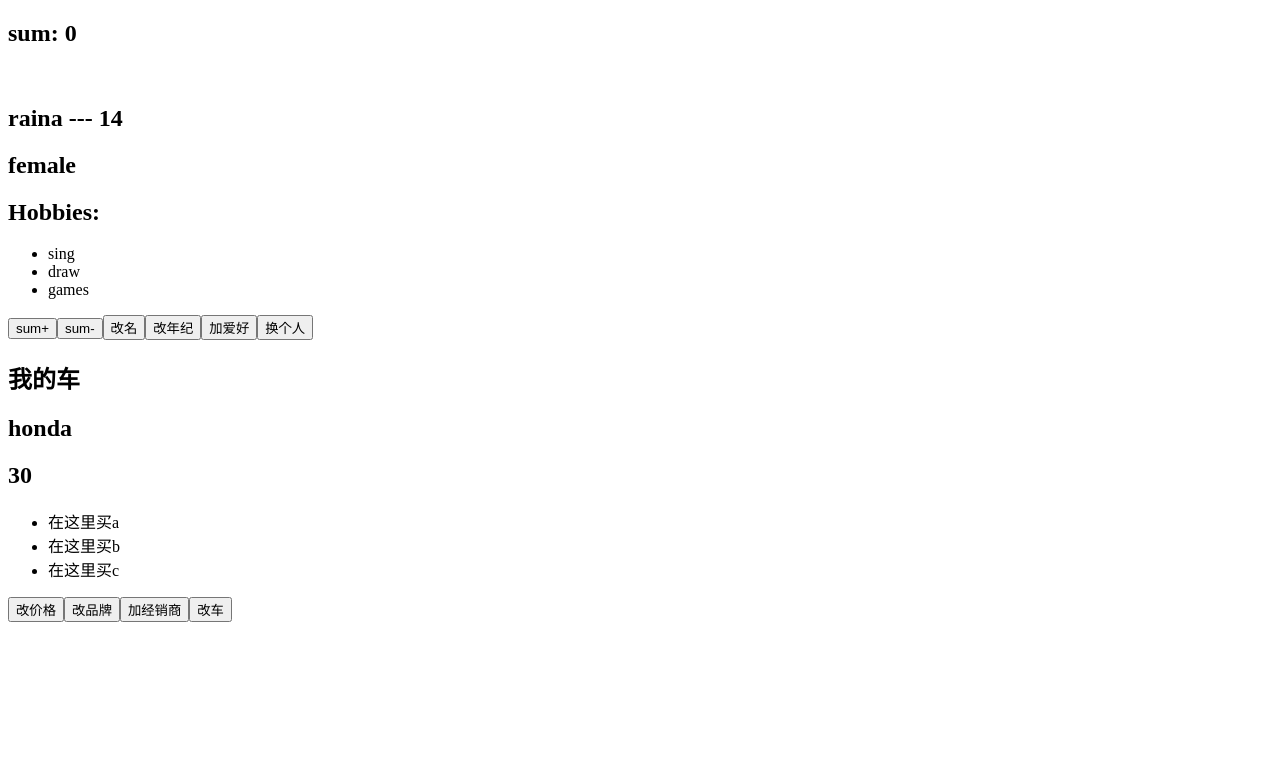
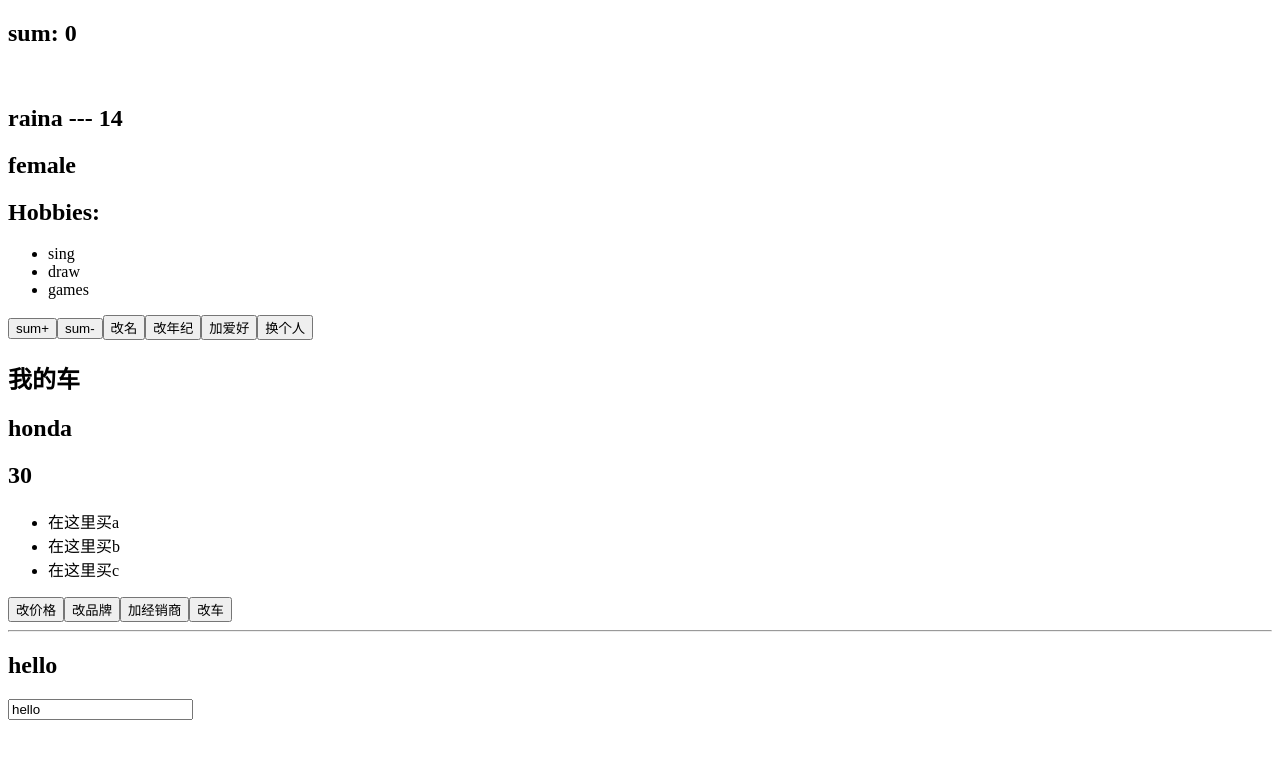
Before and after one commit to SeanMuInCa/vue3_practice2, a Vue app: page / in a window 1280 px wide. Shown: the top 758 px of the page. Built offline with nearby package versions, Linux system fonts and the light colour scheme.

Commit message:
customRef

```diff
--- a/src/App.vue
+++ b/src/App.vue
@@ -27,10 +27,13 @@
 		<button @click="addDealer">加经销商</button>
 		<button @click="changeCar">改车</button>
 	</div>
+	<hr>
+	<CustomRef></CustomRef>
 </template>
 
 <script setup lang="ts" name="App">
 import {ref,reactive,shallowRef,shallowReactive, readonly,shallowReadonly, toRaw} from 'vue';
+import CustomRef from '@/components/CustomRef.vue';
 // shallowRef只能处理第一层数据，就是.value可以，再往下不行了
 //这个的用处是当我只关注这个对象是否被人替换的时候，用这个，而不关注里面的属性是否变化
 let sum = ref(0);
--- /dev/null
+++ b/src/components/CustomRef.vue
@@ -0,0 +1,26 @@
+<template>
+    <h2>{{ msg }}</h2>
+    <input type="text" v-model="msg">
+</template>
+
+<script setup lang="ts">
+import { ref,customRef } from 'vue';
+
+
+let msg = ref('hello');
+
+let msg1 = customRef(() => {
+    return{
+        get(){
+
+        },
+        set(){
+
+        }
+    }
+})
+</script>
+
+<style scoped>
+
+</style>
```
